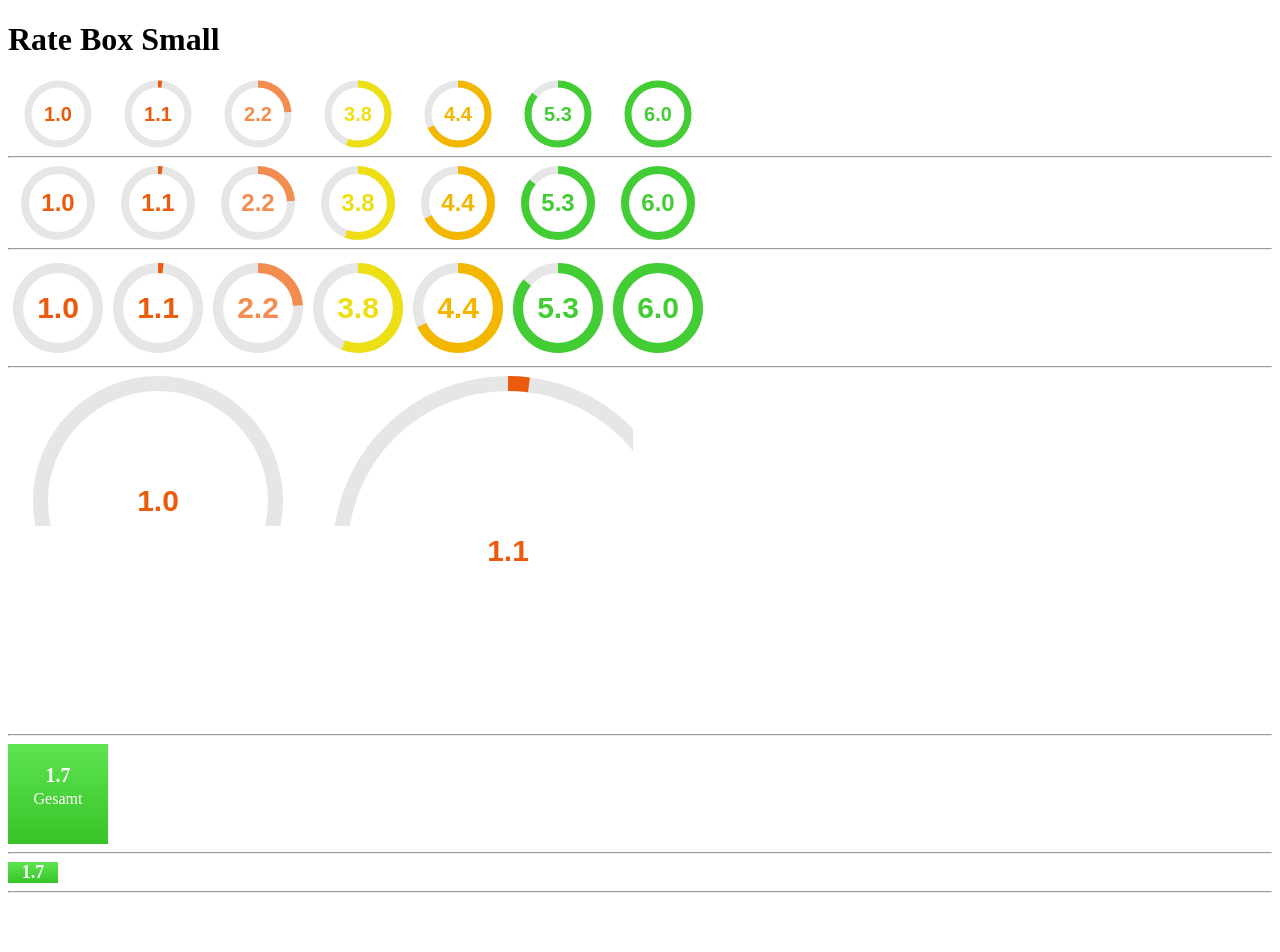
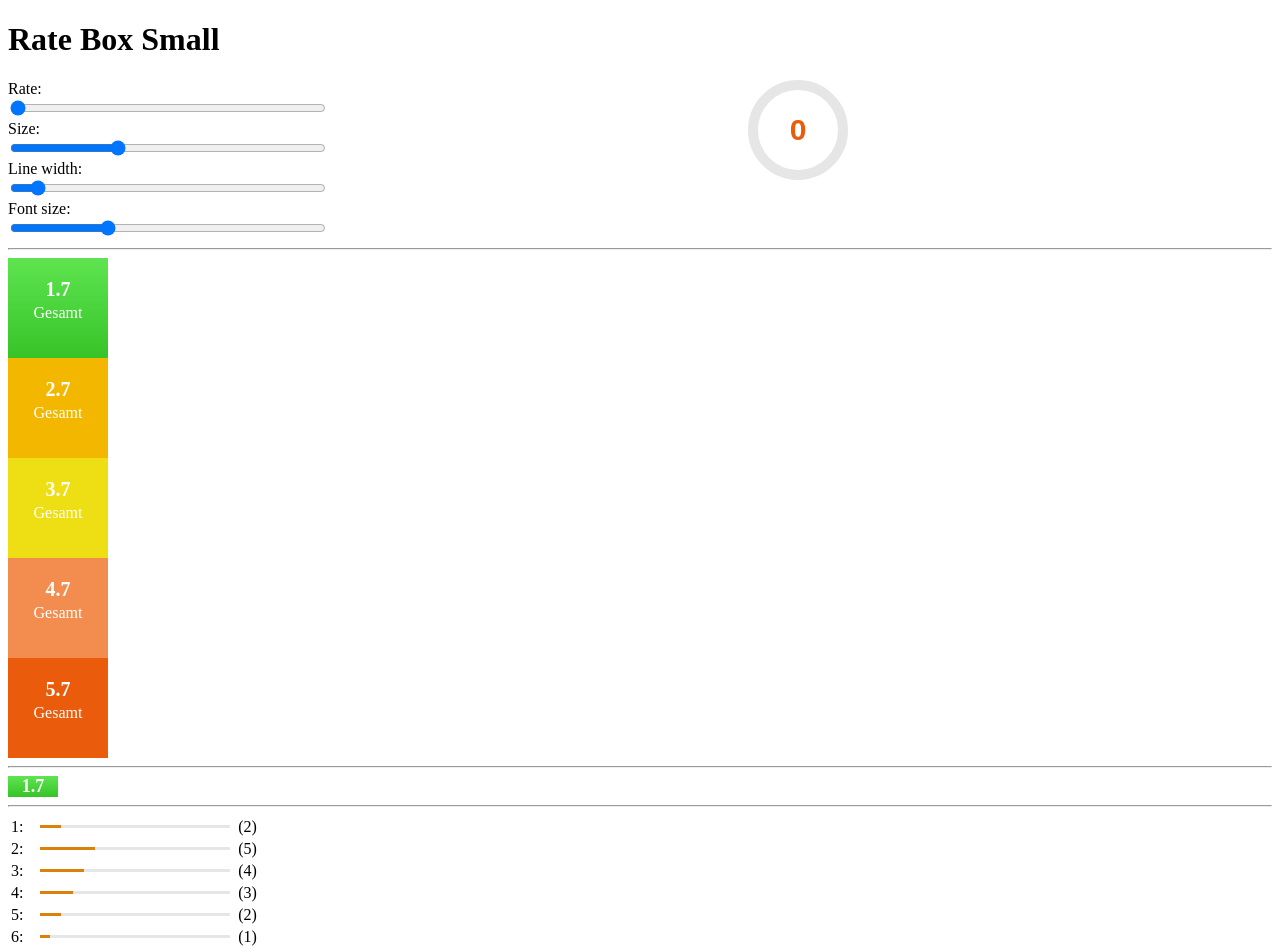
Before and after one commit to nezhar/jQuery-Rate, a plain HTML site: page Index.html in a window 1280 px wide. Before the commit the page ends 909 px from the top, so only its background shows below. Drawn offline with nearby package versions, Linux system fonts and the light colour scheme.

Commit message:
rate circle enhance

```diff
--- a/Index.html
+++ b/Index.html
@@ -11,35 +11,30 @@
 	<script type="text/javascript">
 		jQuery(document).ready(function ($) {
 
-			$('.rate-small').rateCircle({
-				type: 'small'
-			});
+			$('.rate-default').rateCircle();
 
-			$('.rate-medium').rateCircle({
-				type: 'medium'
-			});
-
-			$('.rate-big').rateCircle({
-				type: 'big'
-			});
-
-			$('.rate-custom1').rateCircle({
-				type: 'custom',
-				size: 250,
-	            lineWidth: 15,
-	            fontSize: 30,
-			});
-
-			$('.rate-custom2').rateCircle({
-				type: 'custom',
-				size: 350,
-	            lineWidth: 15,
-	            fontSize: 30,
+			$('.rate-custom').rateCircle({
+				size: 150,
+	            lineWidth: 20,
+	            fontSize: 25,
 			});
 
             $('.rate-box').rateBox();
             $('.rate-bar-chart').rateBarChart();
             $('.rate-value').rateValue();
+
+
+            $('input[type="range"').on("change mousemove", function() {
+            	$(".rate-default").html("");
+            	$(".rate-default").data('rate', $("#rate").val());
+            	$('.rate-default').rateCircle({
+					size: $("#size").val(),
+		            lineWidth: $("#lineWidth").val(),
+		            fontSize: $("#fontSize").val(),
+				});
+
+
+            });
 
 		});
 	</script>
@@ -49,104 +44,18 @@
 	<div style="width:100%">
 		<h1>Rate Box Small</h1>
 
-		<div style="width:100px;float:left;">
-			<div class="rate-small" data-rate="1.0"></div>
+		<div style="float:left;width:25%;">
+			<label for="rate">Rate:</label>
+			<br><input type="range" id="rate" min="0" max="100" step="1" value="0" style="width:100%;">
+			<br><label for="size">Size:</label>
+			<br><input type="range" id="size" min="0" max="300" step="10" value="100" style="width:100%;">
+			<br><label for="lineWidth">Line width:</label>
+			<br><input type="range" id="lineWidth" min="0" max="150" step="1" value="10" style="width:100%;">
+			<br><label for="fontSize">Font size:</label>
+			<br><input type="range" id="fontSize" min="0" max="100" step="1" value="30" style="width:100%;">
 		</div>
-		<div style="width:100px;float:left;">
-			<div class="rate-small" data-rate="1.1"></div>
-		</div>
-		<div style="width:100px;float:left;">
-			<div class="rate-small" data-rate="2.2"></div>
-		</div>
-		<div style="width:100px;float:left;">
-			<div class="rate-small" data-rate="3.8"></div>
-		</div>
-		<div style="width:100px;float:left;">
-			<div class="rate-small" data-rate="4.4"></div>
-		</div>
-		<div style="width:100px;float:left;">
-			<div class="rate-small" data-rate="5.3"></div>
-		</div>
-		<div style="width:100px;float:left;">
-			<div class="rate-small" data-rate="6.0"></div>
-		</div>
-	</div>
-
-	<div style="clear:both;"></div><hr>
-
-	<div style="width:100%;">
-		<div style="width:100px;float:left;">
-			<div class="rate-medium" data-rate="1.0"></div>
-		</div>
-		<div style="width:100px;float:left;">
-			<div class="rate-medium" data-rate="1.1"></div>
-		</div>
-		<div style="width:100px;float:left;">
-			<div class="rate-medium" data-rate="2.2"></div>
-		</div>
-		<div style="width:100px;float:left;">
-			<div class="rate-medium" data-rate="3.8"></div>
-		</div>
-		<div style="width:100px;float:left;">
-			<div class="rate-medium" data-rate="4.4"></div>
-		</div>
-		<div style="width:100px;float:left;">
-			<div class="rate-medium" data-rate="5.3"></div>
-		</div>
-		<div style="width:100px;float:left;">
-			<div class="rate-medium" data-rate="6.0"></div>
-		</div>
-	</div>
-
-	<div style="clear:both;"></div><hr>
-
-	<div style="width:100%;">
-		<div style="width:100px;float:left;">
-			<div class="rate-big" data-rate="1.0"></div>
-		</div>
-		<div style="width:100px;float:left;">
-			<div class="rate-big" data-rate="1.1"></div>
-		</div>
-		<div style="width:100px;float:left;">
-			<div class="rate-big" data-rate="2.2"></div>
-		</div>
-		<div style="width:100px;float:left;">
-			<div class="rate-big" data-rate="3.8"></div>
-		</div>
-		<div style="width:100px;float:left;">
-			<div class="rate-big" data-rate="4.4"></div>
-		</div>
-		<div style="width:100px;float:left;">
-			<div class="rate-big" data-rate="5.3"></div>
-		</div>
-		<div style="width:100px;float:left;">
-			<div class="rate-big" data-rate="6.0"></div>
-		</div>
-	</div>
-
-	<div style="clear:both;"></div><hr>
-
-	<div style="width:100%;">
-		<div style="width:300px;float:left;">
-			<div class="rate-custom1" data-rate="1.0"></div>
-		</div>
-		<div style="width:400px;float:left;">
-			<div class="rate-custom2" data-rate="1.1"></div>
-		</div>
-		<div style="width:100px;float:left;">
-			<div class="rate-custom3" data-rate="2.2"></div>
-		</div>
-		<div style="width:100px;float:left;">
-			<div class="rate-custom4" data-rate="3.8"></div>
-		</div>
-		<div style="width:100px;float:left;">
-			<div class="rate-custom5" data-rate="4.4"></div>
-		</div>
-		<div style="width:100px;float:left;">
-			<div class="rate-custom6" data-rate="5.3"></div>
-		</div>
-		<div style="width:100px;float:left;">
-			<div class="rate-custom7" data-rate="6.0"></div>
+		<div style="float:left;width:75%;">
+			<div class="rate-default" data-rate="0"></div>
 		</div>
 	</div>
 
@@ -154,6 +63,18 @@
 
 	<div style="width:100px;">
 		<div class="rate-box" data-rate="5.3"></div>
+	</div>
+	<div style="width:100px;">
+		<div class="rate-box" data-rate="4.3"></div>
+	</div>
+	<div style="width:100px;">
+		<div class="rate-box" data-rate="3.3"></div>
+	</div>
+	<div style="width:100px;">
+		<div class="rate-box" data-rate="2.3"></div>
+	</div>
+	<div style="width:100px;">
+		<div class="rate-box" data-rate="1.3"></div>
 	</div>
 
 	<hr>
@@ -164,8 +85,8 @@
 
 	<hr>
 
-	<div style="width:100px;">
-		<div class="rate-bar-chart" data-rate="5.3"></div>
+	<div style="width:300px;">
+		<div class="rate-bar-chart" data-rate="[1,2,3,4,5,2]"></div>
 	</div>
 
 </body>
--- a/rate.css
+++ b/rate.css
@@ -1,6 +1,12 @@
-.rate-tmp {
-	display: none;
-}
+/* --------------------------------------------------------
+Style Sheet for jQuery Rate
+
+version: 0.1
+last modified: 13.08.2015
+author: Nezbeda Harald
+email: hn@nezhar.com
+website: http://nezhar.com
+----------------------------------------------------------*/
 
 .rate-circle-back, .rate-circle-front {
   position: absolute;
@@ -20,25 +26,28 @@
 	color: #e6e6e6;
 }
 
+.rate-color0, .rate-color1, .rate-color2 {
+	color: #ea5b0c;
+}
+
+.rate-color3, .rate-color4 {
+	color: #f28d4f;
+}
+
 .rate-color5, .rate-color6 {
+	color: #eedf14;
+}
+
+.rate-color7, .rate-color8 {
+	color: #f3b700;
+}
+
+.rate-color9, .rate-color10 {
 	color: #43cd34;
 }
 
-.rate-color4 {
-	color: #f3b700;
-}
 
-.rate-color3 {
-	color: #eedf14;
-}
 
-.rate-color2 {
-	color: #f28d4f;
-}
-
-.rate-color1 {
-	color: #ea5b0c;
-}
 
 
 .rate-box-average {
```
Also changed, not shown: jquery.rate.js.
